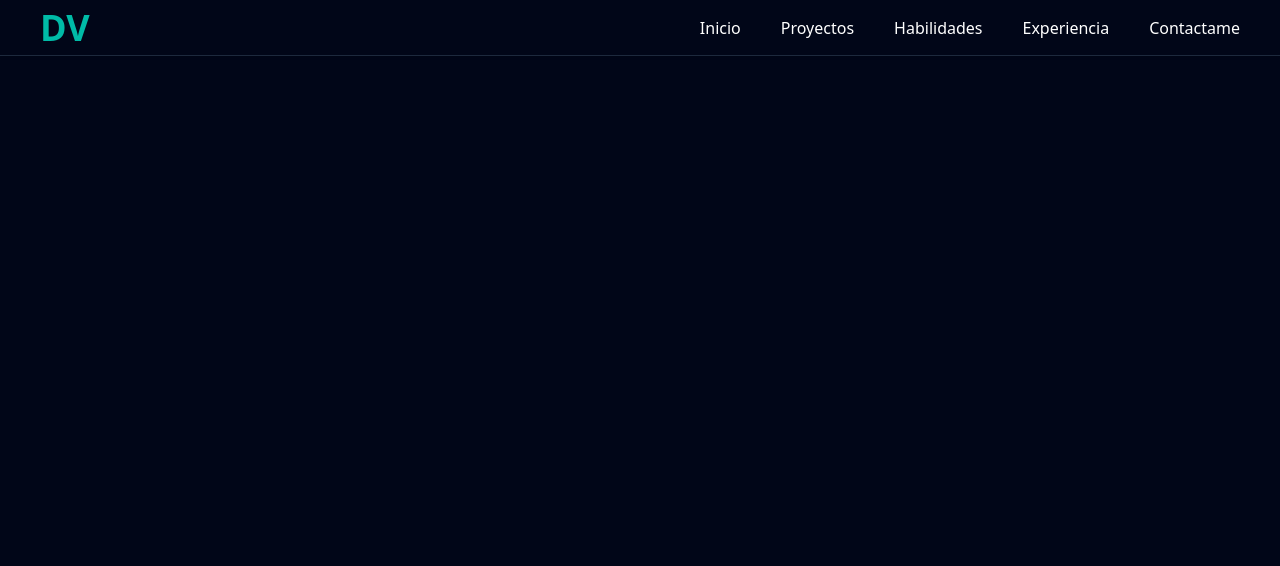
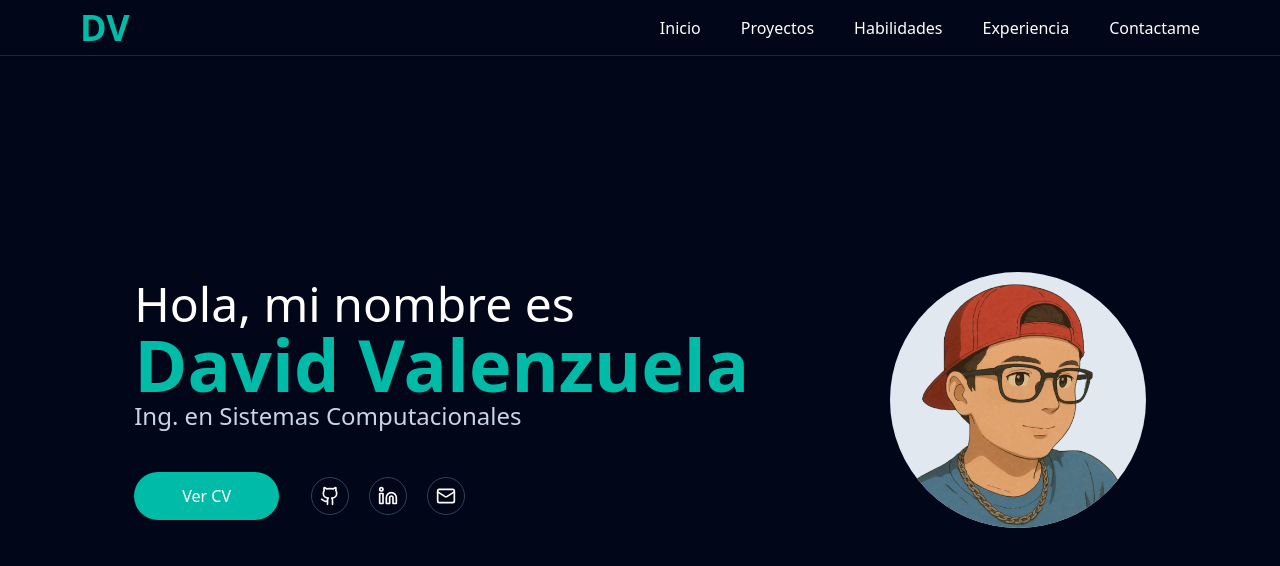
Before and after one commit to davidvchang/Web-Portfolio, a React (Vite) app: page / in a window 1280 px wide. Shown: the top 566 px of the page. Built offline with nearby package versions, Linux system fonts and the light colour scheme.

Commit message:
Add: Home page

```diff
--- a/src/App.jsx
+++ b/src/App.jsx
@@ -1,11 +1,13 @@
-import NavBar from "./components/NavBar"
+import Home from "./sections/Home"
+import NavBar from "./sections/NavBar"
 
 
 function App() {
 
   return (
-    <main className="bg-background-dark min-h-screen">
+    <main className="bg-background-dark min-h-screen text-white">
       <NavBar/>
+      <Home/>
     </main>
   )
 }
--- /dev/null
+++ b/src/components/Nav.jsx
@@ -0,0 +1,9 @@
+import React from 'react'
+
+const Nav = ({link, text}) => {
+  return (
+    <a href={link} className='hover:text-principal-color hover:transition duration-300'>{text}</a>
+  )
+}
+
+export default Nav
--- a/src/components/NavBar.jsx
+++ /dev/null
@@ -1,19 +0,0 @@
-import React from 'react'
-
-const NavBar = () => {
-  return (
-    <section className='fixed top-0 left-0 z-50 bg-background-dark w-full h-14 px-10 flex items-center justify-between border-b border-b-slate-800 shadow'>
-        <span className='text-4xl font-semibold text-principal-color'>DV</span>
-
-        <div className='flex items-center gap-10 text-white'>
-            <a href="" className='hover:text-principal-color hover:transition duration-300'>Inicio</a>
-            <a href="" className='hover:text-principal-color hover:transition duration-300'>Proyectos</a>
-            <a href="" className='hover:text-principal-color hover:transition duration-300'>Habilidades</a>
-            <a href="" className='hover:text-principal-color hover:transition duration-300'>Experiencia</a>
-            <a href="" className='hover:text-principal-color hover:transition duration-300'>Contactame</a>
-        </div>
-    </section>
-  )
-}
-
-export default NavBar
--- /dev/null
+++ b/src/components/SocialLink.jsx
@@ -0,0 +1,11 @@
+import React from 'react'
+
+const SocialLink = ({icon, link}) => {
+  return (
+    <a href={link} target='_blank' className='w-fit h-fit flex items-center justify-center border p-2 rounded-full border-slate-700 hover:border-principal-color hover:transition duration-300'>
+        {icon}
+    </a>
+  )
+}
+
+export default SocialLink
--- a/src/index.css
+++ b/src/index.css
@@ -1,4 +1,8 @@
 @import "tailwindcss";
+
+html{
+  background-color: #010618;
+}
 
 @theme {
   --color-background-light: #F9F9F8;
--- /dev/null
+++ b/src/sections/Home.jsx
@@ -0,0 +1,36 @@
+import React from 'react'
+import Profile_Photo from '../assets/img/Profile_Photo.webp'
+import SocialLink from '../components/SocialLink'
+
+import { Github, Linkedin, Mail } from 'lucide-react';
+
+const Home = () => {
+  return (
+    <section className='flex flex-items w-full min-h-screen items-center justify-center'>
+        <div className='w-[90%] flex items-center justify-around'>
+            <div className='flex flex-col'>
+                <span className='text-5xl font-light'>Hola, mi nombre es</span>
+                <span className='text-7xl font-semibold text-principal-color'>David Valenzuela</span>
+                <span className='text-2xl text-slate-300 font-light'>Ing. en Sistemas Computacionales</span>
+
+                <div className='flex pt-10 items-center gap-8'>
+                    <a href="https://drive.google.com/file/d/1YAkwZtXxrJ_fO1OVyi9_shz-eEe8-XJK/view?usp=sharing" target='_blank' className='w-fit h-fit px-12 py-3 rounded-full font-medium bg-principal-color hover:bg-teal-600 hover:transition duration-300'>Ver CV</a>
+
+                    <div className='flex items-center gap-5'>
+                        <SocialLink link='https://github.com/davidvchang' icon={<Github className='w-5 h-5'/>}/>
+                        <SocialLink link='https://www.linkedin.com/in/davidvalenzuelac/' icon={<Linkedin className='w-5 h-5'/>}/>
+                        <SocialLink link='mailto:dvalenzuelachang@gmail.com' icon={<Mail className='w-5 h-5'/>}/>
+                    </div>
+                </div>
+
+            </div>
+
+            <div className='relative w-64 h-64 rounded-full overflow-hidden bg-slate-200'>
+                <img src={Profile_Photo} alt="" className='w-[21rem] h-[21rem] object-contain absolute -top-2 left-2'/>
+            </div>
+        </div>
+    </section>
+  )
+}
+
+export default Home
--- /dev/null
+++ b/src/sections/NavBar.jsx
@@ -0,0 +1,20 @@
+import React from 'react'
+import Nav from '../components/Nav'
+
+const NavBar = () => {
+  return (
+    <section className='fixed top-0 left-0 z-50 bg-background-dark w-full h-14 px-20 flex items-center justify-between border-b border-b-slate-800 shadow'>
+        <span className='text-4xl font-semibold text-principal-color'>DV</span>
+
+        <div className='flex items-center gap-10 text-white'>
+          <Nav link="" text="Inicio"/>
+          <Nav link="" text="Proyectos"/>
+          <Nav link="" text="Habilidades"/>
+          <Nav link="" text="Experiencia"/>
+          <Nav link="" text="Contactame"/>
+        </div>
+    </section>
+  )
+}
+
+export default NavBar
```
Also changed, not shown: src/assets/img/Profile_Photo.webp (added).
